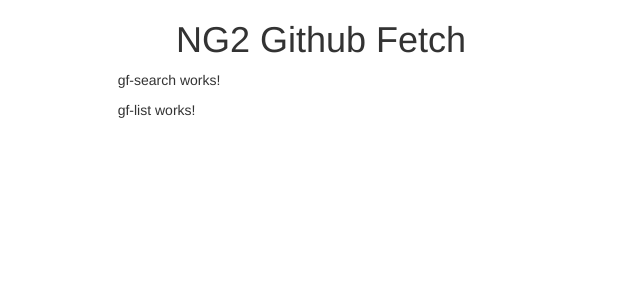
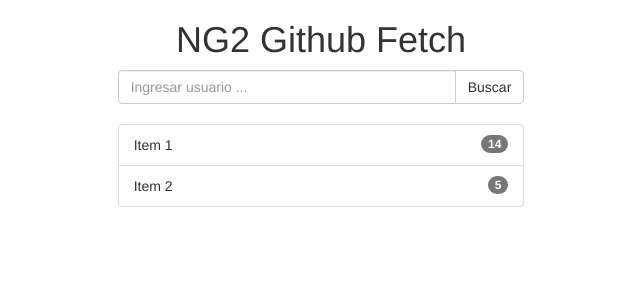
Before and after one commit to imieites/ng2-github-fetch, an Angular app: page / in a window 1280 px wide. Shown: the top 300 px of the page, without its empty margins (319-959 px from the left). Built offline with nearby package versions, Linux system fonts and the light colour scheme.

Commit message:
maquetado de componentes de pantalla principal

```diff
--- a/src/app/app.component.ts
+++ b/src/app/app.component.ts
@@ -12,7 +12,8 @@
       </div>
     </div>
     <div class="row">
-      <div class="col-md-4 col-md-offset-4">
+    <br>
+    <div class="col-md-4 col-md-offset-4">
         <app-gf-list></app-gf-list>
       </div>
     </div>
--- a/src/app/gf-list/gf-list.component.html
+++ b/src/app/gf-list/gf-list.component.html
@@ -1,3 +1,10 @@
-<p>
-  gf-list works!
-</p>
+<ul class="list-group">
+  <li class="list-group-item">
+    <span class="badge">14</span>
+    Item 1
+  </li>
+  <li class="list-group-item">
+    <span class="badge">5</span>
+    Item 2
+  </li>
+</ul>
--- a/src/app/gf-search/gf-search.component.html
+++ b/src/app/gf-search/gf-search.component.html
@@ -1,3 +1,9 @@
-<p>
-  gf-search works!
-</p>
+<div>
+  <div class="input-group">
+      <input type="text" class="form-control" placeholder="Ingresar usuario ...">
+      <span class="input-group-btn">
+        <button class="btn btn-default" type="button">Buscar</button>
+      </span>
+    </div><!-- /input-group -->
+
+</div>
```
